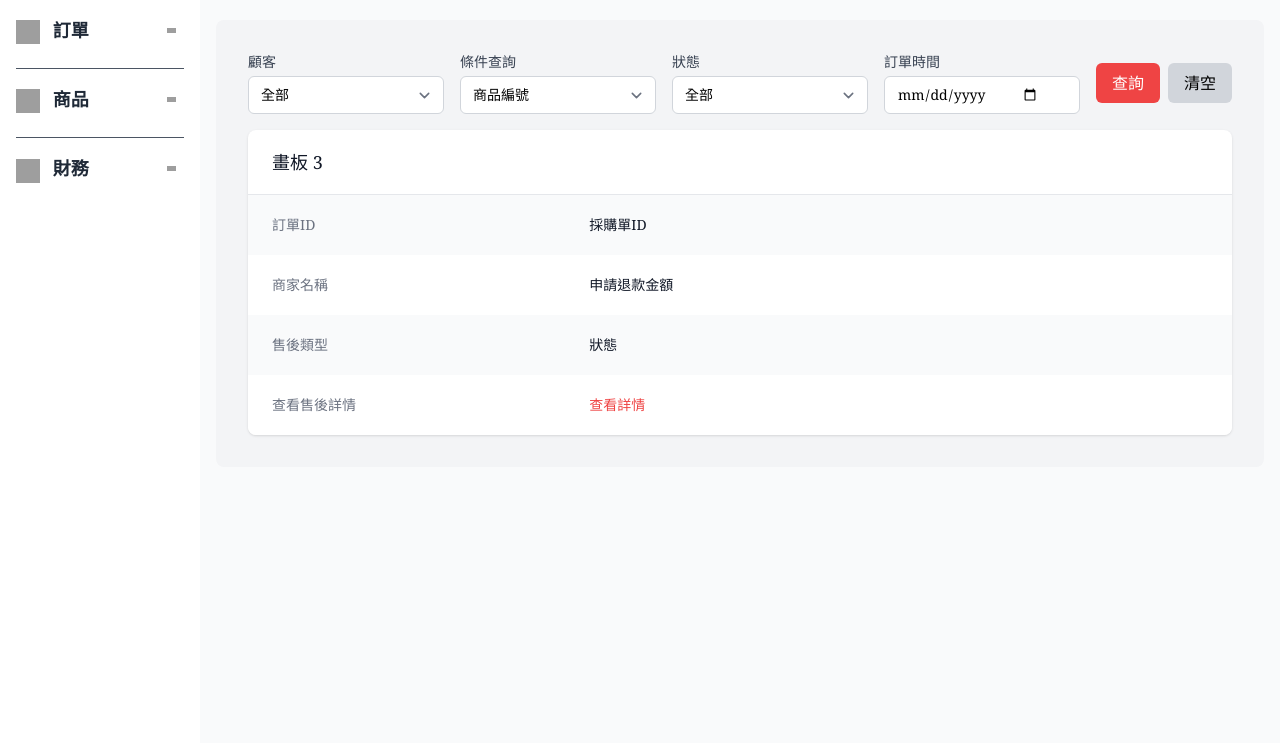
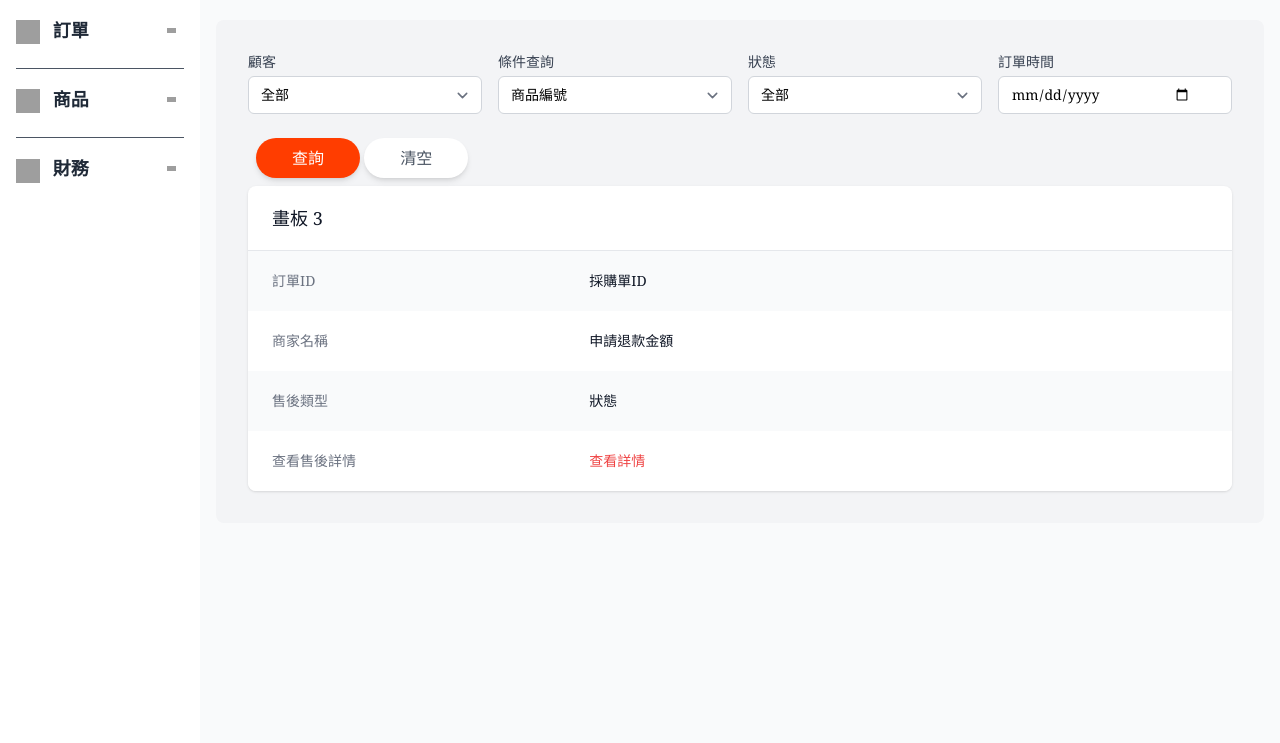
Before and after one commit to Adoraxuu/fluffly_mart, a Django app: page /order/refund in a window 1280 px wide. Shown: the part 57-800 px from the top of the page. Run offline with Django 5.2, Linux system fonts and the light colour scheme; some libraries are stand-ins or nearby versions; grey boxes are pictures that could not be loaded.

Commit message:
feat: change css

```diff
--- a/templates/order/index.html
+++ b/templates/order/index.html
@@ -1,6 +1,6 @@
 {% extends "page/base.html" %} {% block content %}
 <div class="container mx-auto p-4">
-  {% include "order/status.html"%} {% include "order/search.html"%}
+  {% include "order/status.html"%} {% include "order/order_search.html"%}
 
   <div class="flex items-center space-x-4 mb-4">
     <button class="bg-gray-200 text-gray-700 px-4 py-2 rounded-md">
@@ -10,6 +10,5 @@
       導出訂單資料
     </button>
   </div>
-  {% include "order/order.html" %}
 </div>
 {%endblock%}
--- a/templates/order/refund.html
+++ b/templates/order/refund.html
@@ -1,5 +1,5 @@
 {% extends "page/base.html" %} {% block content %}
 <div class="container mx-auto p-4">
-  {% include "order/search.html"%} {% include "order/order.html"%}
+  {% include "order/refund_search.html"%} {% include "order/order.html"%}
 </div>
 {% endblock%}
--- a/templates/order/search.html
+++ b/templates/order/refund_search.html
@@ -47,8 +47,9 @@
       class="mt-1 block w-full pl-3 pr-10 py-2 text-base border-gray-300 focus:outline-none focus:ring-indigo-500 focus:border-indigo-500 sm:text-sm rounded-md"
     />
   </div>
-  <div class="flex items-end space-x-2">
-    <button class="bg-red-500 text-white px-4 py-2 rounded-md">查詢</button>
-    <button class="bg-gray-300 text-black px-4 py-2 rounded-md">清空</button>
-  </div>
 </div>
+
+<div class="search-button p-2">
+  <button class="btn-primary">查詢</button>
+  <button class="btn-gray">清空</button>
+</div>
--- a/theme/static/css/dist/styles.css
+++ b/theme/static/css/dist/styles.css
@@ -942,10 +938,6 @@ select {
   grid-template-columns: repeat(2, minmax(0, 1fr));
 }
 
-.items-end {
-  align-items: flex-end;
-}
-
 .items-center {
   align-items: center;
 }
@@ -1062,27 +1059,17 @@ select {
   background-color: rgb(255 255 255 / var(--tw-bg-opacity));
 }
 
-.bg-gray-300 {
-  --tw-bg-opacity: 1;
-  background-color: rgb(209 213 219 / var(--tw-bg-opacity));
-}
-
-.bg-red-500 {
-  --tw-bg-opacity: 1;
-  background-color: rgb(239 68 68 / var(--tw-bg-opacity));
-}
-
-.bg-gray-200 {
-  --tw-bg-opacity: 1;
-  background-color: rgb(229 231 235 / var(--tw-bg-opacity));
-}
-
 .p-2 {
   padding: 0.5rem;
 }
 
 .p-4 {
   padding: 1rem;
+}
+
+.px-3 {
+  padding-left: 0.75rem;
+  padding-right: 0.75rem;
 }
 
 .px-4 {
@@ -1168,26 +1150,16 @@ select {
   font-weight: 500;
 }
 
+.leading-6 {
+  line-height: 1.5rem;
+}
+
 .leading-normal {
   line-height: 1.5;
 }
 
-.leading-6 {
-  line-height: 1.5rem;
-}
-
 .tracking-normal {
   letter-spacing: 0em;
-}
-
-.text-white {
-  --tw-text-opacity: 1;
-  color: rgb(255 255 255 / var(--tw-text-opacity));
-}
-
-.text-black {
-  --tw-text-opacity: 1;
-  color: rgb(0 0 0 / var(--tw-text-opacity));
 }
 
 .text-gray-500 {
@@ -1210,15 +1182,20 @@ select {
   color: rgb(239 68 68 / var(--tw-text-opacity));
 }
 
-.shadow-md {
-  --tw-shadow: 0 4px 6px -1px rgb(0 0 0 / 0.1), 0 2px 4px -2px rgb(0 0 0 / 0.1);
-  --tw-shadow-colored: 0 4px 6px -1px var(--tw-shadow-color), 0 2px 4px -2px var(--tw-shadow-color);
-  box-shadow: var(--tw-ring-offset-shadow, 0 0 #0000), var(--tw-ring-shadow, 0 0 #0000), var(--tw-shadow);
+.text-white {
+  --tw-text-opacity: 1;
+  color: rgb(255 255 255 / var(--tw-text-opacity));
 }
 
 .shadow {
   --tw-shadow: 0 1px 3px 0 rgb(0 0 0 / 0.1), 0 1px 2px -1px rgb(0 0 0 / 0.1);
   --tw-shadow-colored: 0 1px 3px 0 var(--tw-shadow-color), 0 1px 2px -1px var(--tw-shadow-color);
+  box-shadow: var(--tw-ring-offset-shadow, 0 0 #0000), var(--tw-ring-shadow, 0 0 #0000), var(--tw-shadow);
+}
+
+.shadow-md {
+  --tw-shadow: 0 4px 6px -1px rgb(0 0 0 / 0.1), 0 2px 4px -2px rgb(0 0 0 / 0.1);
+  --tw-shadow-colored: 0 4px 6px -1px var(--tw-shadow-color), 0 2px 4px -2px var(--tw-shadow-color);
   box-shadow: var(--tw-ring-offset-shadow, 0 0 #0000), var(--tw-ring-shadow, 0 0 #0000), var(--tw-shadow);
 }
 
@@ -1292,6 +1269,36 @@ select {
   border-color: rgb(75 85 99 / var(--tw-border-opacity));
 }
 
+.btn-primary {
+  border-radius: 1.5rem;
+  --tw-bg-opacity: 1;
+  background-color: rgb(255 61 0 / var(--tw-bg-opacity));
+  padding-left: 2.25rem;
+  padding-right: 2.25rem;
+  padding-top: 0.5rem;
+  padding-bottom: 0.5rem;
+  --tw-text-opacity: 1;
+  color: rgb(255 255 255 / var(--tw-text-opacity));
+  --tw-shadow: 0 4px 6px -1px rgb(0 0 0 / 0.1), 0 2px 4px -2px rgb(0 0 0 / 0.1);
+  --tw-shadow-colored: 0 4px 6px -1px var(--tw-shadow-color), 0 2px 4px -2px var(--tw-shadow-color);
+  box-shadow: var(--tw-ring-offset-shadow, 0 0 #0000), var(--tw-ring-shadow, 0 0 #0000), var(--tw-shadow);
+}
+
+.btn-gray {
+  border-radius: 1.5rem;
+  --tw-bg-opacity: 1;
+  background-color: rgb(255 255 255 / var(--tw-bg-opacity));
+  padding-left: 2.25rem;
+  padding-right: 2.25rem;
+  padding-top: 0.5rem;
+  padding-bottom: 0.5rem;
+  --tw-text-opacity: 1;
+  color: rgb(75 85 99 / var(--tw-text-opacity));
+  --tw-shadow: 0 4px 6px -1px rgb(0 0 0 / 0.1), 0 2px 4px -2px rgb(0 0 0 / 0.1);
+  --tw-shadow-colored: 0 4px 6px -1px var(--tw-shadow-color), 0 2px 4px -2px var(--tw-shadow-color);
+  box-shadow: var(--tw-ring-offset-shadow, 0 0 #0000), var(--tw-ring-shadow, 0 0 #0000), var(--tw-shadow);
+}
+
 .hover\:text-gray-700:hover {
   --tw-text-opacity: 1;
   color: rgb(55 65 81 / var(--tw-text-opacity));
```
Also changed, not shown: other parts of theme/static/css/dist/styles.css (+37 -41 lines), templates/order/order_search.html (added, +54 -0 lines), theme/static_src/src/styles.css (+8 -0 lines).
